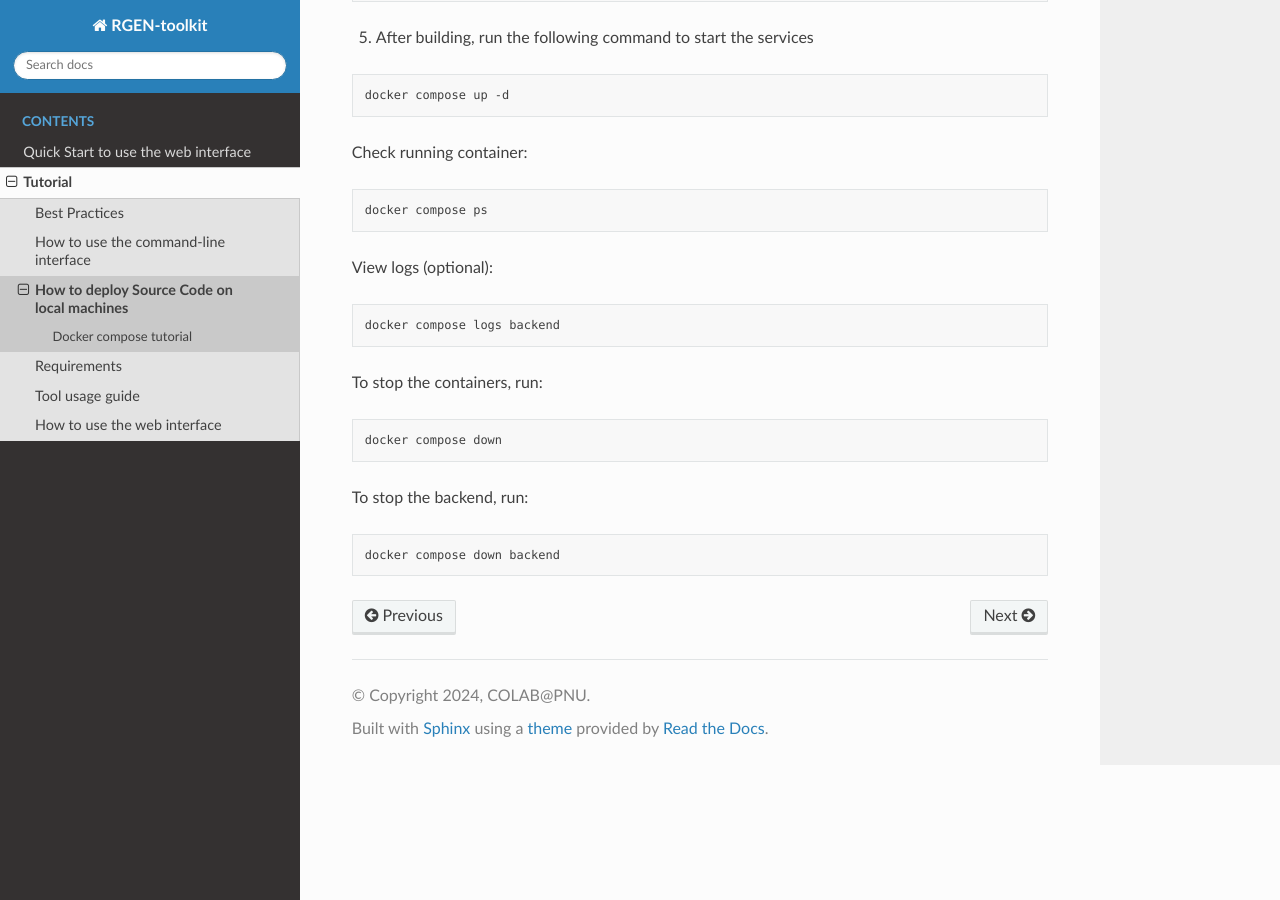
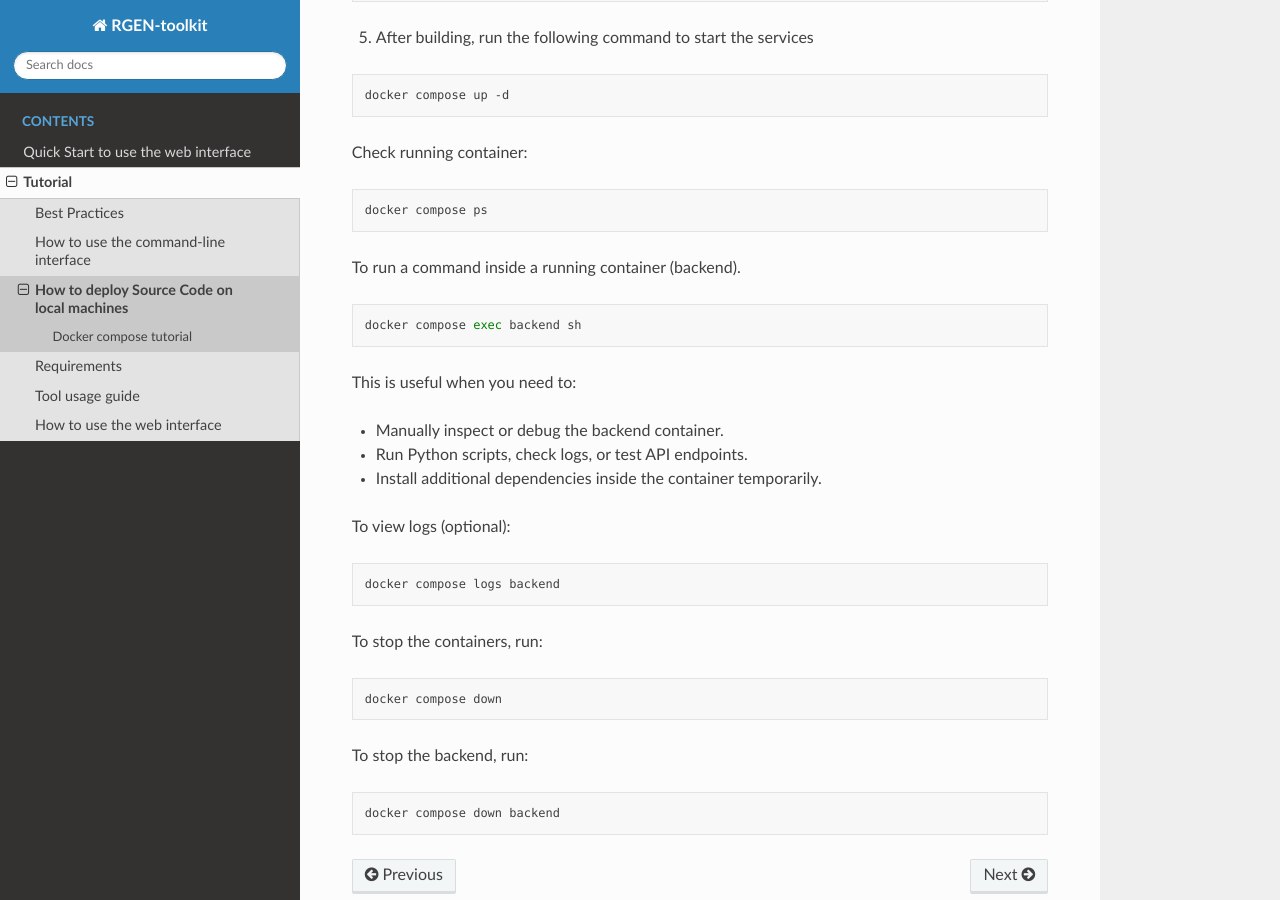
Before and after one commit to pnucolab/rgen-toolkit, a Sphinx documentation site: the page built from docs/source/userguide/deploy.rst, in a window 1280 px wide and 900 px high, scrolled down 539 px. Built offline with Sphinx 7.4.7 and the Read the Docs theme 3.1.0, drawn with Linux system fonts in a browser that asks for light colours.

Commit message:
Update deploy.rst

```diff
--- a/docs/source/userguide/deploy.rst
+++ b/docs/source/userguide/deploy.rst
@@ -33,7 +33,19 @@ Check running container:
 
    docker compose ps
 
-View logs (optional):
+To run a command inside a running container (backend).
+
+.. code-block:: bash
+
+   docker compose exec backend sh
+
+This is useful when you need to:
+
+- Manually inspect or debug the backend container.
+- Run Python scripts, check logs, or test API endpoints.
+- Install additional dependencies inside the container temporarily.
+
+To view logs (optional):
 
 .. code-block:: bash
 
```
